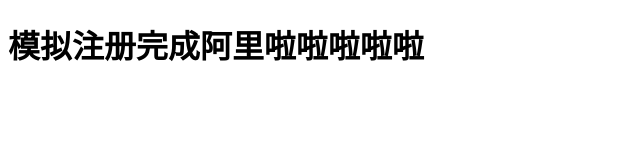
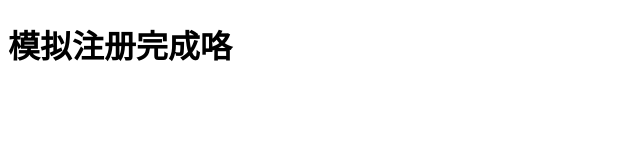
Before and after one commit to Hhhr99/project_01, a plain HTML site: page index.html in a window 1280 px wide. Shown: the whole page, without its empty margins (0-640 px from the left). Drawn offline with Linux system fonts and the light colour scheme.

Commit message:
修改html js

```diff
--- a/index.html
+++ b/index.html
@@ -6,6 +6,6 @@
     <title>Document</title>
   </head>
   <body>
-    <h1>模拟注册完成阿里啦啦啦啦啦</h1>
+    <h1>模拟注册完成咯</h1>
   </body>
 </html>
--- a/index.js
+++ /dev/null
@@ -1,3 +0,0 @@
-window.onload=function () {
-
-}
```
